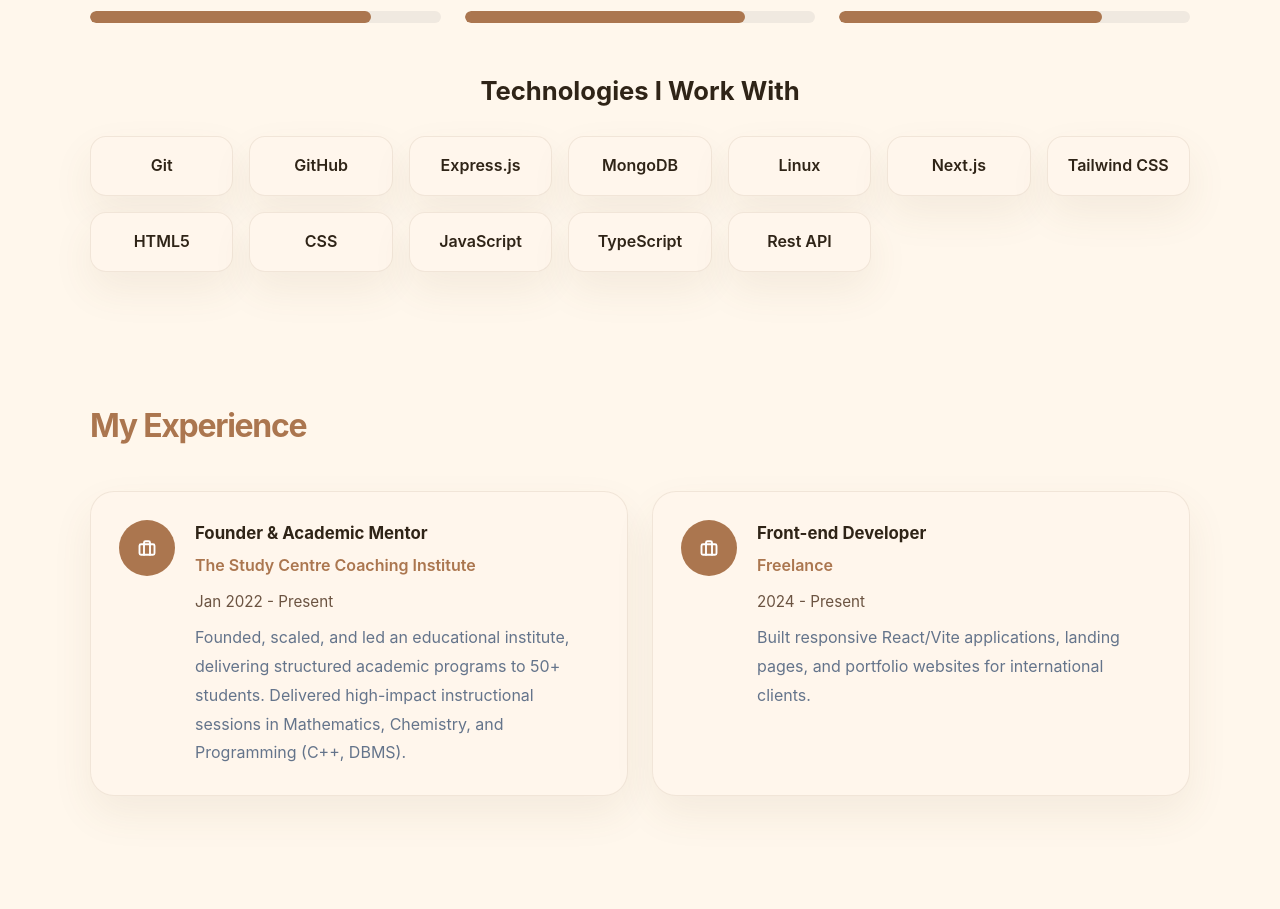
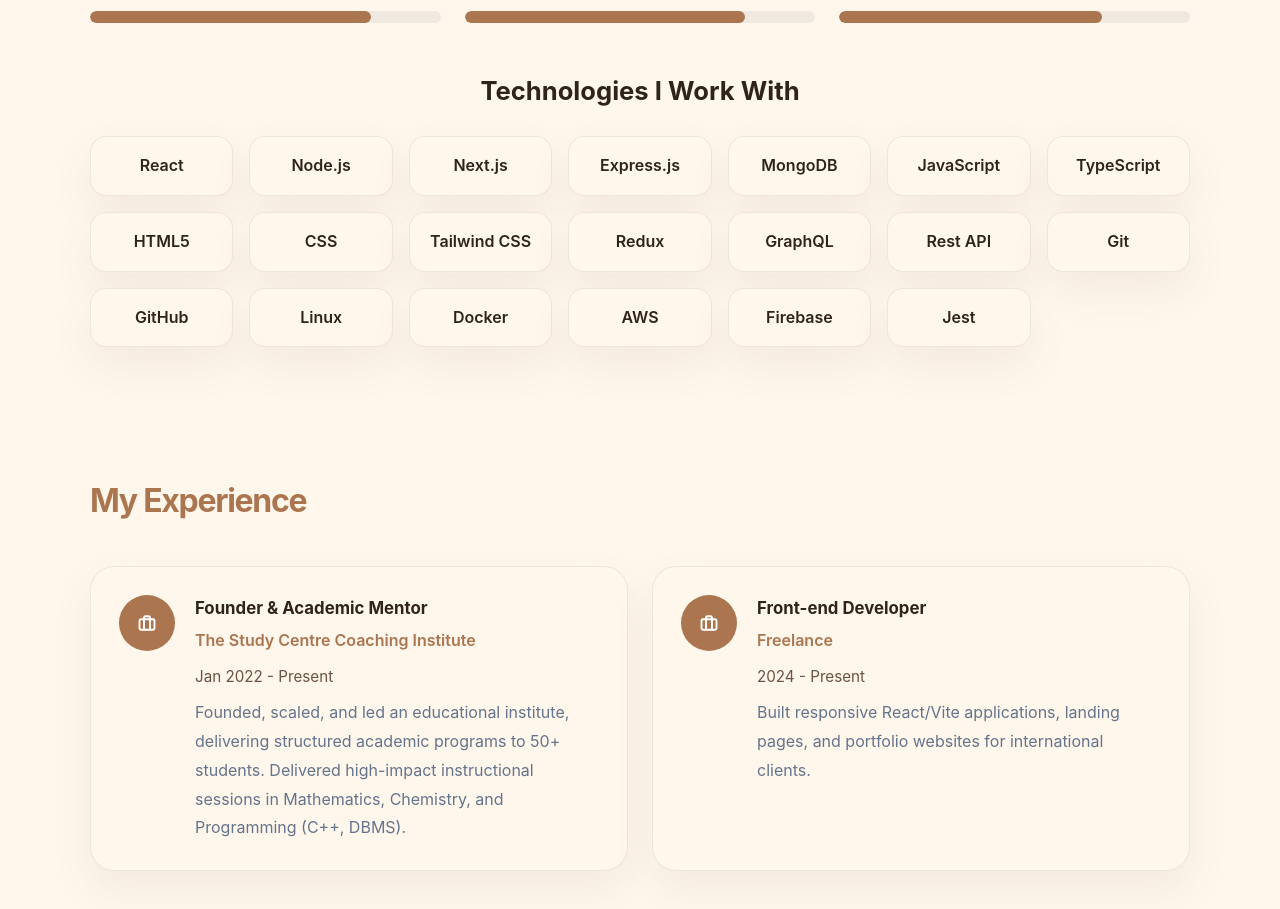
Before and after one commit to MdMerazRazaKhan/portfolio, a React (Vite) app in the folder frontend/: page / in a window 1280 px wide. Shown: the part 1820-2729 px from the top of the page. Built offline with nearby package versions, Linux system fonts and the light colour scheme.

Commit message:
update: restore all missing technologies in Skills techs array

```diff
--- a/frontend/src/components/Skills.jsx
+++ b/frontend/src/components/Skills.jsx
@@ -1,19 +1,26 @@
 import skills from "../data/skills";
 
 const techs = [
+  "React",
+  "Node.js",
+  "Next.js",
+  "Express.js",
+  "MongoDB",
+  "JavaScript",
+  "TypeScript",
+  "HTML5",
+  "CSS",
+  "Tailwind CSS",
+  "Redux",
+  "GraphQL",
+  "Rest API",
   "Git",
   "GitHub",
-  "Express.js",
-  "MongoDB",
   "Linux",
-  "Next.js",
-  "Tailwind CSS",
-  "HTML5",
-  "CSS",
-  "JavaScript",
-  "TypeScript",
-  "Rest API",
-
+  "Docker",
+  "AWS",
+  "Firebase",
+  "Jest"
 ];
 
 const Skills = () => (
```
